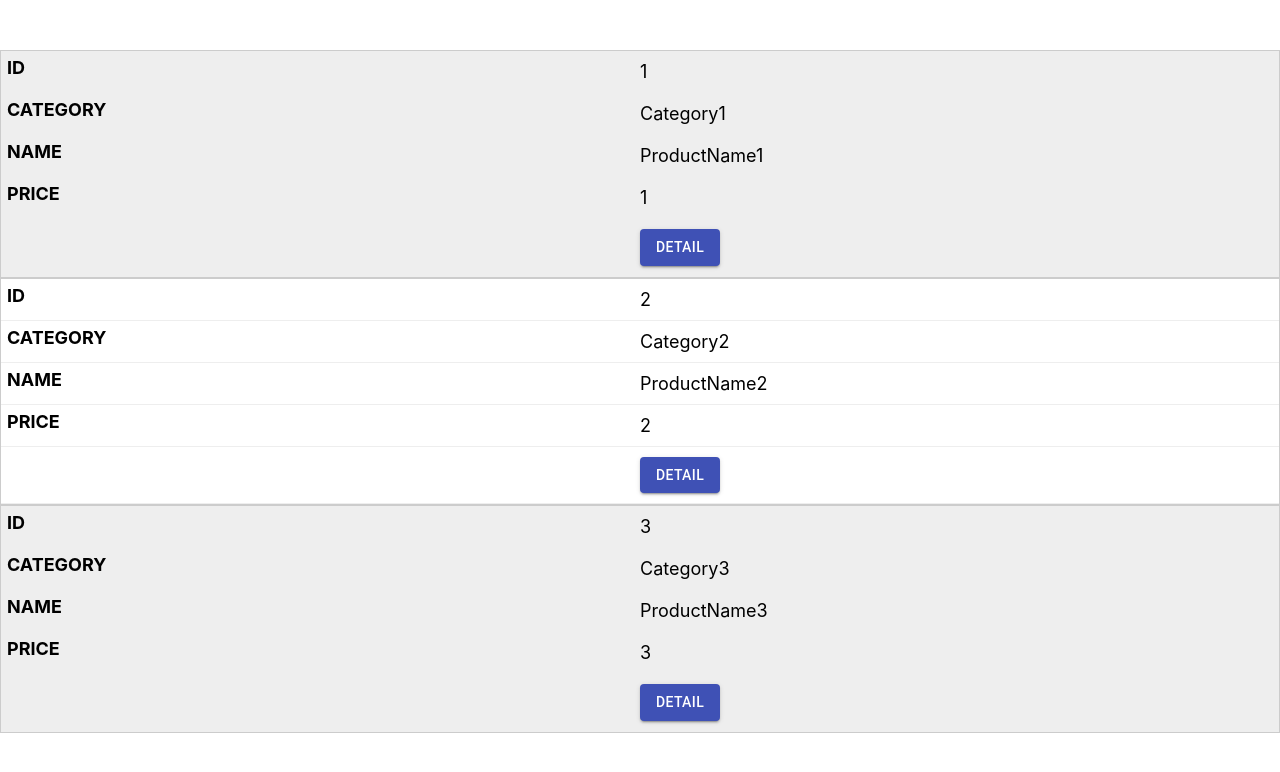
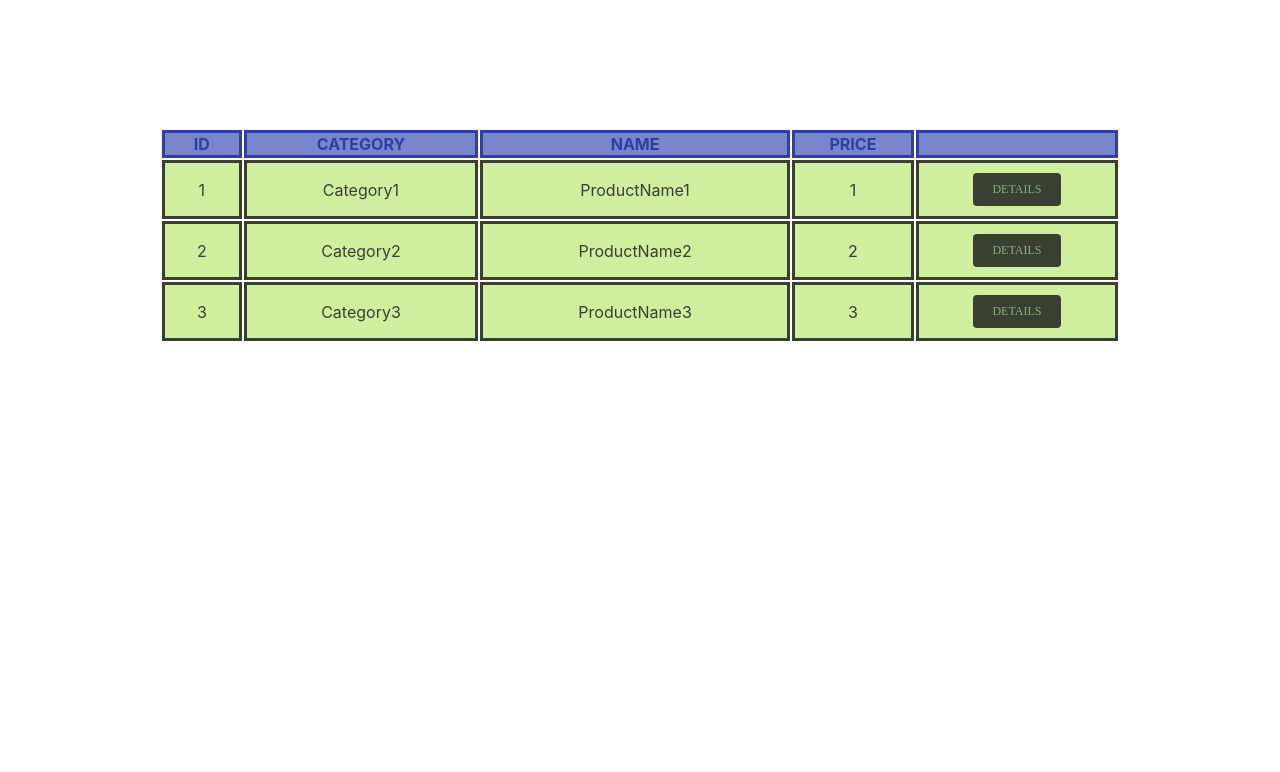
Before and after one commit to ro-msg-react-training/react-training-career-start-2021-mihutmalin, a React (Create React App) app in the folder frontend/online-shop/: page / in a window 1280 px wide. Shown: the top 772 px of the page. Built offline with nearby package versions, Linux system fonts and the light colour scheme.

Commit message:
Chapter 6

```diff
--- a/frontend/online-shop/package.json
+++ b/frontend/online-shop/package.json
@@ -13,6 +13,7 @@
     "@types/react-dom": "^17.0.3",
     "react": "^17.0.2",
     "react-dom": "^17.0.2",
+    "react-router-dom": "^5.2.0",
     "react-scripts": "4.0.3",
     "typescript": "^4.2.4",
     "web-vitals": "^1.1.1"
--- a/frontend/online-shop/src/components/TableProducts.tsx
+++ b/frontend/online-shop/src/components/TableProducts.tsx
@@ -1,6 +1,8 @@
 import React from 'react';
 import {TableRowProduct} from './TableRowProduct';
-import '../styles/TableProductsStyle.css';
+import { tableProductsStyle } from '../styles/TableProductsStyle';
+import { ThemeProvider } from '@material-ui/styles';
+import { standardTheme } from '../themes/StandardTheme';
 
 var products=[
     {
@@ -39,25 +41,31 @@ interface Props {
 }
 
 export const TableProducts = (props: any) => {
+    const style = tableProductsStyle();
+
     const tableItems = products.map((product) =>
     <TableRowProduct key={product.id.toString()}
       id={product.id}
       category = {product.category}
       name={product.name}
-    price = {product.price}/>
+      price = {product.price}
+    />
     );
+
     return (
-    <table>
+    <ThemeProvider theme={standardTheme}>
+      <table className={style.tableStyle}>
           <thead>
-            <tr>
-                <th>ID</th>
-                <th>CATEGORY</th>
-                <th>NAME</th>
-                <th>PRICE</th>
-                <th></th>
+              <tr className={style.trStyle}>
+                  <th className={style.thStyle}>ID</th>
+                  <th className={style.thStyle}>CATEGORY</th>
+                  <th className={style.thStyle}>NAME</th>
+                  <th className={style.thStyle}>PRICE</th>
+                  <th className={style.thStyle}></th>
               </tr>
           </thead>
           <tbody>{tableItems}</tbody>
       </table>
+    </ThemeProvider>
     );
 };
--- a/frontend/online-shop/src/components/TableRowProduct.tsx
+++ b/frontend/online-shop/src/components/TableRowProduct.tsx
@@ -1,6 +1,8 @@
 import React from 'react';
 import { Button } from '@material-ui/core';
-import '../styles/TableRowProductStyle.css';
+import { tableRowProductStyle } from '../styles/TableRowProductStyle';
+import { ThemeProvider } from '@material-ui/styles';
+import { standardTheme } from '../themes/StandardTheme';
 
 interface Props {
     id: bigint;
@@ -10,17 +12,21 @@ interface Props {
 }
 
 export const TableRowProduct = (props: any) => {
+    const style = tableRowProductStyle();
 
     return (
-        <tr>
-            <td data-column="ID">{props.id.toString()}</td>
-            <td data-column="CATEGORY">{props.category}</td>
-            <td data-column="NAME">{props.name}</td>
-            <td data-column="PRICE">{props.price}</td>
-            <td> <Button variant="contained" color="primary" component="span">
-                    Detail
-                </Button>
-            </td>
-        </tr>
+        <ThemeProvider theme={standardTheme}>
+            <tr>
+                <td className={style.tdStyle} data-column="ID">{props.id.toString()}</td>
+                <td className={style.tdStyle} data-column="CATEGORY">{props.category}</td>
+                <td className={style.tdStyle} data-column="NAME">{props.name}</td>
+                <td className={style.tdStyle} data-column="PRICE">{props.price}</td>
+                <td className={style.tdStyle}>
+                    <Button className={style.buttonStyle}>
+                        Details
+                    </Button>
+                </td>
+            </tr>
+        </ThemeProvider>
     );
 };
--- /dev/null
+++ b/frontend/online-shop/src/fonts/Fonts.css
@@ -0,0 +1 @@
+@import url('https://fonts.googleapis.com/css2?family=Open+Sans:ital,wght@1,700&display=swap');
--- a/frontend/online-shop/src/styles/TableProductsStyle.css
+++ /dev/null
@@ -1,76 +0,0 @@
-table {
-	width: 750px;
-	border-collapse: collapse;
-	margin:50px auto;
-	}
-
-/* Zebra striping */
-tr:nth-of-type(odd) {
-	background: #eee;
-	}
-
-th {
-	background: #3498db;
-	color: white;
-	font-weight: bold;
-	}
-
-td, th {
-	padding: 10px;
-	border: 1px solid #ccc;
-	text-align: left;
-	font-size: 18px;
-	}
-
-/*
-Max width before this PARTICULAR table gets nasty
-This query will take effect for any screen smaller than 760px
-and also iPads specifically.
-*/
-@media
-only screen and (max-width: 760px),
-(min-device-width: 768px) and (max-device-width: 1024px)  {
-
-	table {
-	  	width: 100%;
-	}
-
-	/* Force table to not be like tables anymore */
-	table, thead, tbody, th, td, tr {
-		display: block;
-	}
-
-	/* Hide table headers (but not display: none;, for accessibility) */
-	thead tr {
-		position: absolute;
-		top: -9999px;
-		left: -9999px;
-	}
-
-	tr { border: 1px solid #ccc; }
-
-	td {
-		/* Behave  like a "row" */
-		border: none;
-		border-bottom: 1px solid #eee;
-		position: relative;
-		padding-left: 50%;
-	}
-
-	td:before {
-		/* Now like a table header */
-		position: absolute;
-		/* Top/left values mimic padding */
-		top: 6px;
-		left: 6px;
-		width: 45%;
-		padding-right: 10px;
-		white-space: nowrap;
-		/* Label the data */
-		content: attr(data-column);
-
-		color: #000;
-		font-weight: bold;
-	}
-
-}
--- /dev/null
+++ b/frontend/online-shop/src/styles/TableProductsStyle.tsx
@@ -0,0 +1,17 @@
+import { makeStyles } from "@material-ui/core";
+
+export const tableProductsStyle = makeStyles( theme  =>({
+    tableStyle: {
+        width: '75%',
+        marginLeft:'auto',
+        marginRight:'auto',
+        marginTop:'10%'
+    },
+    thStyle: {
+        border: 'solid'
+    },
+    trStyle: {
+        backgroundColor: theme.palette.primary.light,
+        color:  theme.palette.primary.dark,
+    }
+}));
--- /dev/null
+++ b/frontend/online-shop/src/styles/TableRowProductStyle.tsx
@@ -0,0 +1,19 @@
+import { makeStyles } from "@material-ui/core";
+
+export const tableRowProductStyle = makeStyles( theme =>({
+    tdStyle: {
+        textAlign: 'center',
+        padding: '10px',
+	    border: 'solid',
+        backgroundColor: theme.palette.primary.light,
+        color: theme.palette.primary.dark
+    },
+    buttonStyle: {
+        backgroundColor: theme.palette.primary.dark,
+        color: theme.palette.primary.main,
+        display: 'block',
+        marginLeft:'auto',
+        marginRight:'auto',
+        width: '50%'
+    }
+}));
--- /dev/null
+++ b/frontend/online-shop/src/themes/StandardTheme.tsx
@@ -0,0 +1,17 @@
+import { createMuiTheme } from '@material-ui/core/styles';
+import '../fonts/Fonts.css';
+
+export const standardTheme = createMuiTheme({
+  palette: {
+    primary:{
+        light: '#CFEE9E',
+        main: '#8DAB7F',
+        dark: '#394032',
+        contrastText: '#1E2019'
+      },
+  },
+  typography: {
+    fontFamily: '"OpenSans", bold',
+    fontSize: 12,
+  }
+});
```
Also changed, not shown: frontend/online-shop/src/styles/TableRowProductStyle.css (deleted), 1 other file (tests, documents, lock files or other folders). Lines whose indentation alone changed are shown as unchanged.
